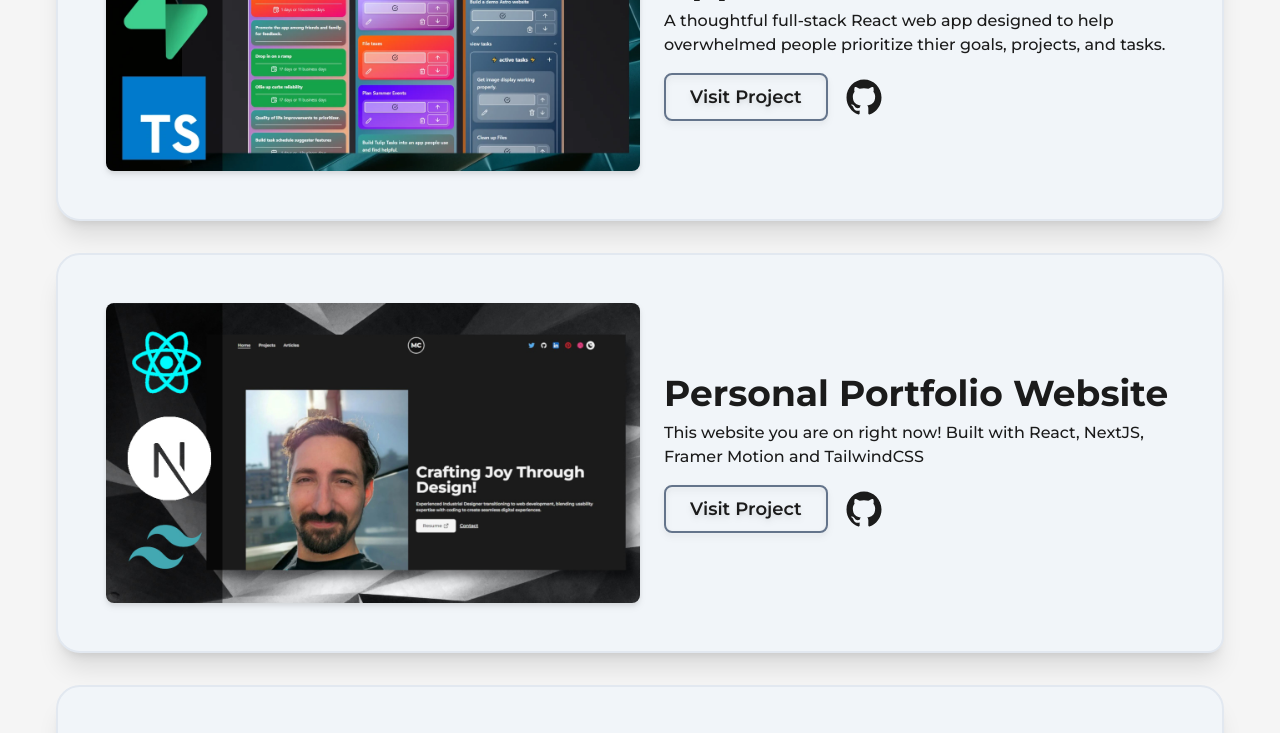
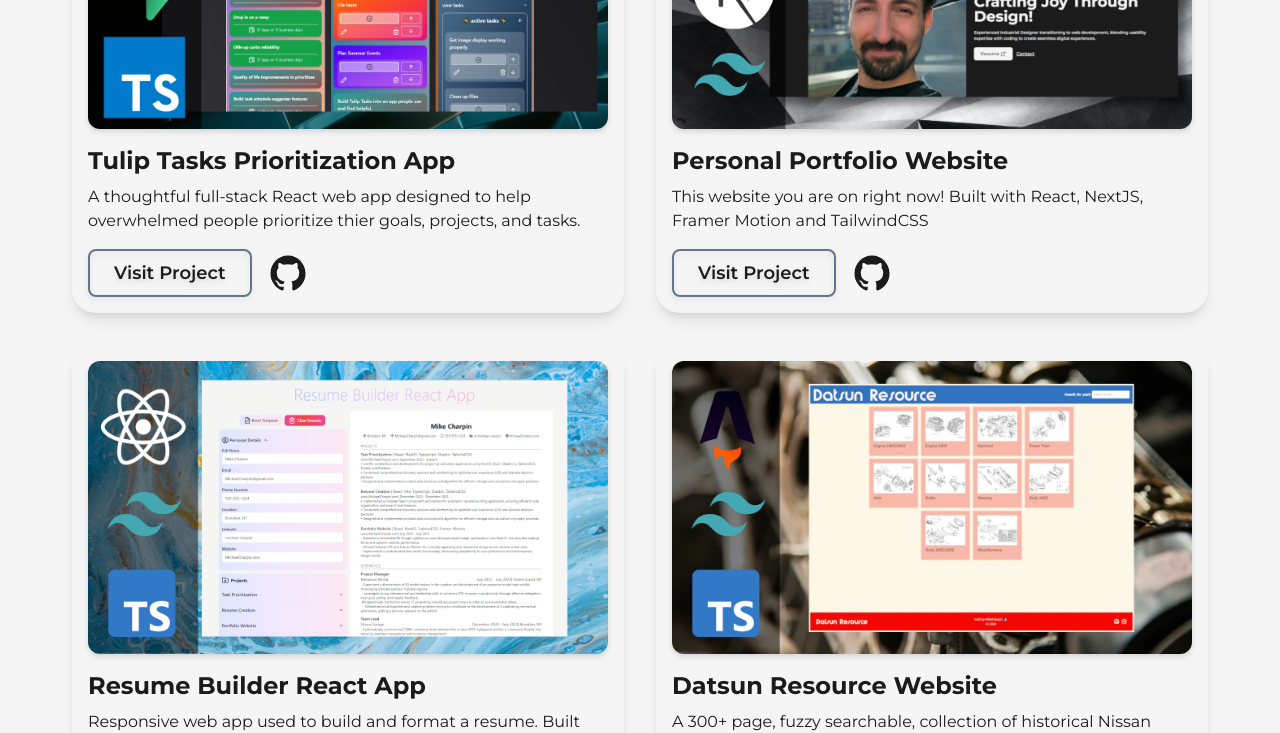
Before and after one commit to DeadChannelDice/nextJS-portfolio, a Next.js app: page / in a window 1280 px wide. Shown: the part 1140-1873 px from the top of the page. Built offline with nearby package versions, Linux system fonts and the light colour scheme.

Commit message:
Turning into a grid or a column.

```diff
--- a/src/components/IndexProjects.js
+++ b/src/components/IndexProjects.js
@@ -24,44 +24,41 @@ import { StickerIcon } from "lucide-react";
 
 const FramerImage = motion(Image);
 
-const FeaturedProject = ({
-  type,
-  title,
-  summary,
-  img,
-  link,
-  github,
-  target,
-}) => {
+const FeaturedProject = ({ title, summary, img, link, github, target }) => {
   return (
-    <article className="w-full flex items-center justify-between rounded-3xl rounded-br-2xl border-2 border-solid border-slate-200 bg-slate-100 dark:bg-zinc-800 dark:border-zinc-900 shadow-xl p-12 relative lg:flex-col lg:p-8 xs:rounded-2xl xs:p-4 ">
+    <article className="w-full h-full flex flex-col items-center justify-between rounded-3xl  dark:bg-zinc-800 dark:border-zinc-900 shadow-lg p-4">
+      <div>
         <Link
           href={link}
           target={target}
-        className="w-1/2 cursor-pointer overflow-hidden rounded-lg lg:w-full drop-shadow-md"
+          className=" w-full cursor-pointer overflow-hidden rounded-xl drop-shadow-md pb-4"
         >
           <FramerImage
             src={img}
             alt={title}
-          className="w-full h-auto"
+            className="w-full h-auto rounded-xl"
             priority={true}
             sizes="(max-width: 768px) 100vw, (max-width: 1200px) 50vw, 50vw"
             whileHover={{ scale: 1.05 }}
             transition={{ duration: 0.3 }}
           />
         </Link>
-      <div className="w-1/2 flex flex-col items-start justify-between pl-6 lg:w-full lg:pl-0 lg:pt-6">
+        <div className=" flex flex-col justify-start items-start pt-4">
+          <div>
             <Link
               href={link}
               target={target}
               className="hover:underline underline-offset-2"
             >
-          <h2 className=" w-full text-left text-4xl font-bold sm:text-xl dark:text-light">
+              <h2 className=" w-full text-2xl font-bold sm:text-xl md:text-xl dark:text-light">
                 {title}
               </h2>
             </Link>
-        <p className="py-2 font-medium text-dark dark:text-light">{summary}</p>
-        <div className="pt-2 flex items-center">
+            <p className="py-2  text-dark dark:text-light">{summary}</p>
+          </div>
+        </div>
+      </div>
+      <div className="pt-2 flex items-center justify-start w-full">
         <Link
           href={link}
           target={target}
@@ -77,24 +74,20 @@ const FeaturedProject = ({
           <GithubIcon />
         </Link>
       </div>
-      </div>
     </article>
   );
 };
 
 const IndexProjects = () => {
   return (
-    <>
+    <div className="px-4">
       <AnimatedText
         text={"Featured Projects"}
         classname="pb-4 pt-16 !text-5xl md:!text-4xl sm:!text-3xl"
       />
 
-      <div
-        className="grid grid-cols-2 gap-8
-                "
-      >
-        <div className="col-span-2">
+      <div className="grid xs:grid-cols-1 sm:grid-cols-1 md:grid-cols-1 lg:grid-cols-2 xl:grid-cols-2 2xl:grid-cols-2 gap-8">
+        <div className="">
           <FeaturedProject
             title={"Tulip Tasks Prioritization App"}
             summary={
@@ -108,7 +101,7 @@ const IndexProjects = () => {
           />
         </div>
 
-        <div className="col-span-2">
+        <div className="">
           <FeaturedProject
             title={"Personal Portfolio Website"}
             summary={
@@ -120,7 +113,7 @@ const IndexProjects = () => {
             github={"https://github.com/MikeCharpin/nextJS-portfolio"}
           />
         </div>
-        <div className="col-span-2">
+        <div className="">
           <FeaturedProject
             title={"Resume Builder React App"}
             summary={
@@ -133,7 +126,7 @@ const IndexProjects = () => {
             github={"https://github.com/MikeCharpin/ResumeBuilder"}
           />
         </div>
-        <div className="col-span-2">
+        <div className="">
           <FeaturedProject
             title={"Datsun Resource Website"}
             summary={
@@ -155,7 +148,7 @@ const IndexProjects = () => {
           <StickerIcon /> &nbsp; Full projects page
         </Link>
       </div>
-    </>
+    </div>
   );
 };
 
```
Lines whose indentation alone changed are shown as unchanged.
